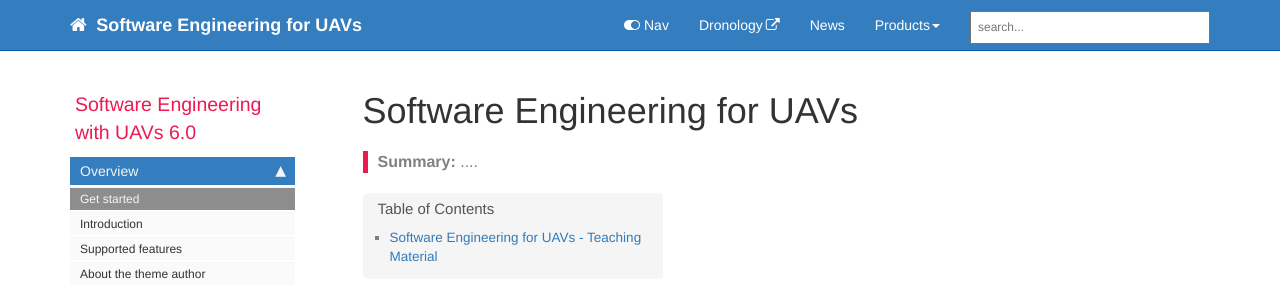
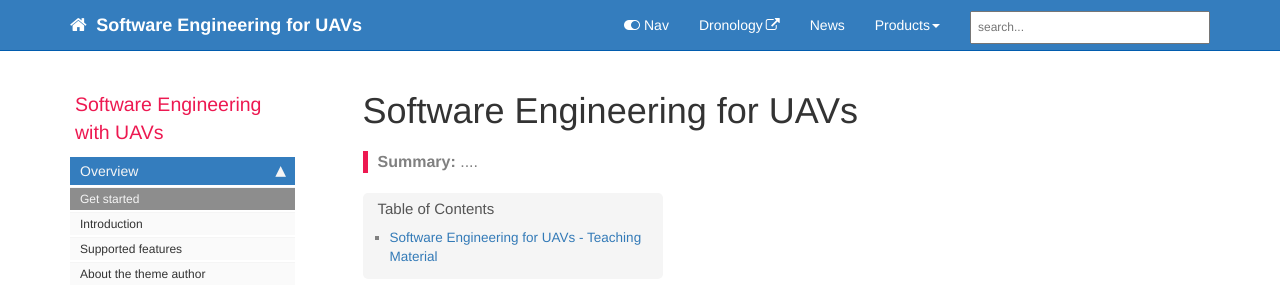
Before and after one commit to SAREC-Lab/sedrones, a Jekyll site: the page built from index.md, in a window 1280 px wide. Shown: the top 287 px of the page. Built offline with Jekyll 4.4.1, drawn with Linux system fonts in a browser that asks for light colours; nearby versions of some CDN libraries; comment, search, counter and statistics services are not loaded.

Commit message:
Removed version #

```diff
--- a/_data/sidebars/mydoc_sidebar.yml
+++ b/_data/sidebars/mydoc_sidebar.yml
@@ -3,7 +3,7 @@
 entries:
 - title: sidebar
   product: Software Engineering with UAVs
-  version: 6.0
+  version:
   folders:
 
   - title:
```
